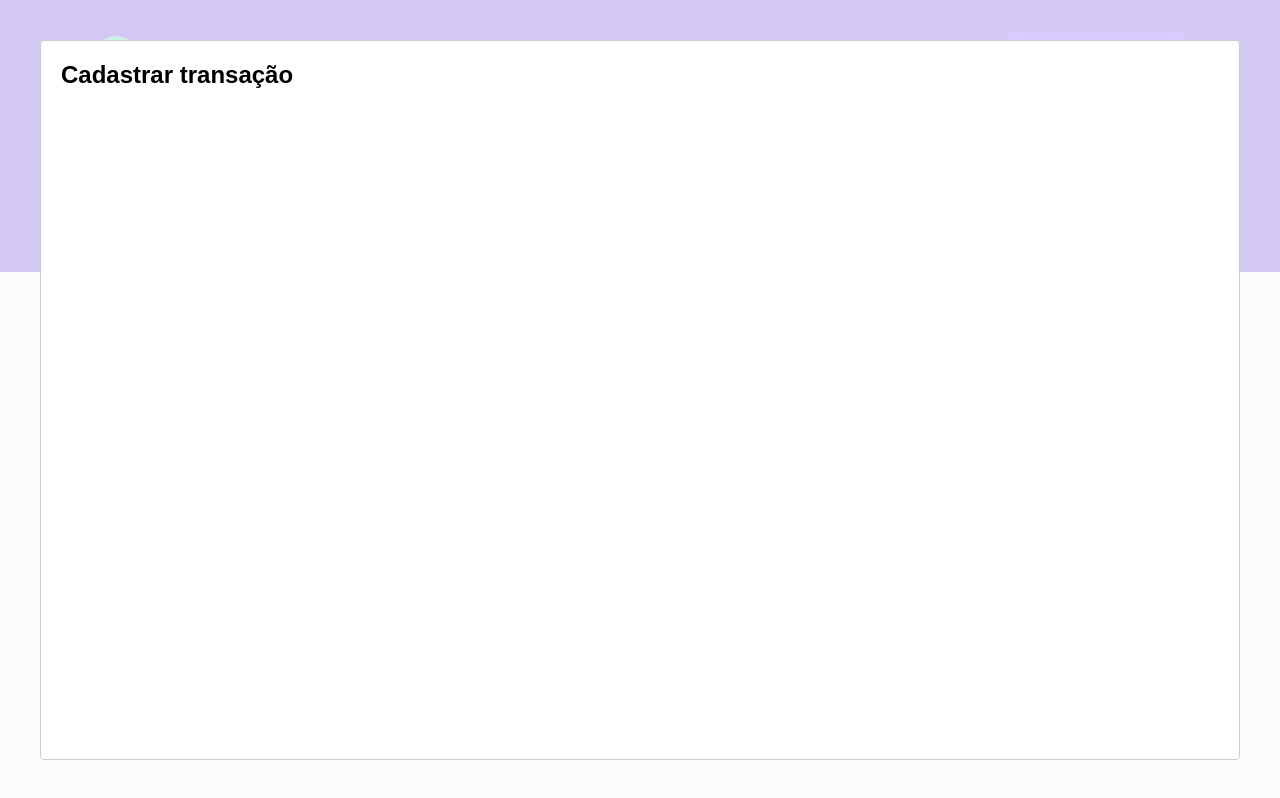
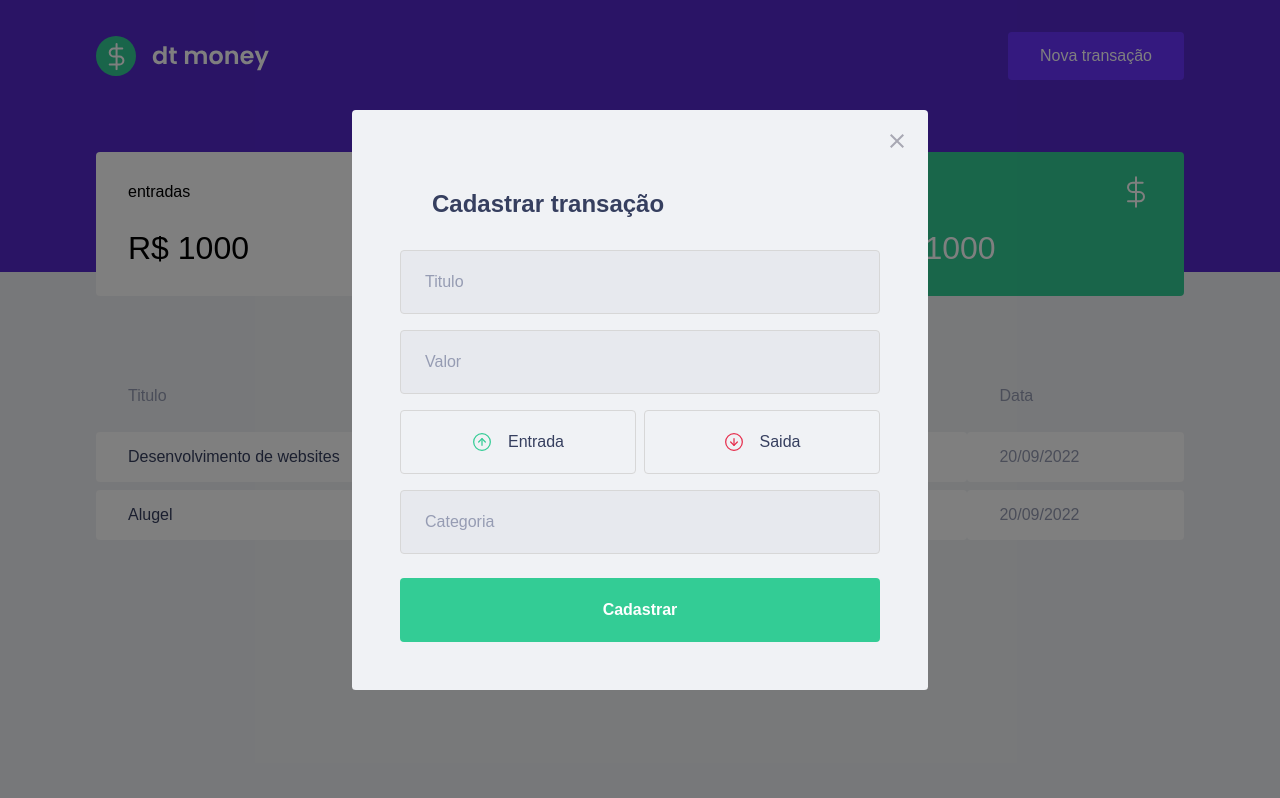
Before and after one commit to raifreire/finance_control, a React (Create React App) app: page / in a window 1280 px wide. Both pictures are taken after a click on the button "Nova transação". Built offline with nearby package versions, Linux system fonts and the light colour scheme; no server answers; a web font is replaced by a local one; what miragejs would draw is missing.

Commit message:
add_styles_newTransactionModal

```diff
--- a/package.json
+++ b/package.json
@@ -5,6 +5,7 @@
   "dependencies": {
     "axios": "^1.0.0",
     "miragejs": "^0.1.45",
+    "polished": "^4.2.2",
     "react": "^18.2.0",
     "react-dom": "^18.2.0",
     "react-modal": "^3.15.1",
--- a/src/App.tsx
+++ b/src/App.tsx
@@ -1,12 +1,27 @@
 import { Dashboard } from "./components/Dashboard";
 import { Header } from "./components/Header";
+import Modal from 'react-modal';
 import { GlobalStyle } from "./styles/global";
+import { useState } from "react";
+import { NewTransactionModal } from "./components/NewTransactionModal";
+
+Modal.setAppElement('#root')
 
 export function App() {
+  const [isNewTransactionModalOpen, setIsNewTransactionModalOpen] = useState(false);
+
+  function handleOpenTransactionModal() {
+    setIsNewTransactionModalOpen(true);
+  }
+  function handleCloseTransactionModal() {
+    setIsNewTransactionModalOpen(false);
+  }
+
   return (
     <>
-      <Header />
+      <Header handleOpenTransactionModal={handleOpenTransactionModal} />
       <Dashboard />
+      <NewTransactionModal isOpen={isNewTransactionModalOpen} onRequestClose={handleCloseTransactionModal} />
       <GlobalStyle />
     </>
   );
--- a/src/components/Header/index.tsx
+++ b/src/components/Header/index.tsx
@@ -1,19 +1,12 @@
 import { Container, Content } from './style'
 import logoImg from '../../assets/logo.svg'
-import { useState } from 'react'
-import Modal from 'react-modal'
 
 
-export function Header() {
+interface HeaderProps {
+    handleOpenTransactionModal: () => void;
+}
 
-    const [isNewTransactionModalOpen, setIsNewTransactionModalOpen] = useState(false);
-
-    function handleOpenTransactionModal() {
-        setIsNewTransactionModalOpen(true);
-    }
-    function handleCloseTransactionModal() {
-        setIsNewTransactionModalOpen(false);
-    }
+export function Header({ handleOpenTransactionModal }: HeaderProps) {
 
     return (
 
@@ -21,10 +14,6 @@
             <Content>
                 <img src={logoImg} alt="finance control" />
                 <button type='button' onClick={handleOpenTransactionModal}>Nova transação</button>
-
-                <Modal isOpen={isNewTransactionModalOpen} onRequestClose={handleCloseTransactionModal}>
-                    <h2>Cadastrar transação</h2>
-                </Modal>
             </Content>
 
         </Container>
--- /dev/null
+++ b/src/components/NewTransactionModal/index.tsx
@@ -0,0 +1,56 @@
+import Modal from 'react-modal';
+import { Container, TransactionTypeContainer } from './style';
+
+import closeImg from '../../assets/close.svg'
+import incomeImg from '../../assets/income.svg'
+import outcomeImg from '../../assets/outcome.svg'
+
+interface NewTransactionModalProps {
+    isOpen: boolean;
+    onRequestClose: () => void;
+}
+
+export function NewTransactionModal({ isOpen, onRequestClose }: NewTransactionModalProps) {
+    return (
+
+        <Modal isOpen={isOpen} onRequestClose={onRequestClose}
+            overlayClassName='react-modal-overlay'
+            className='react-modal-content'
+        >
+
+            <button type='button'
+                onClick={onRequestClose}
+                className='react-modal-close'>
+
+                <img src={closeImg} alt="close modal" />
+            </button>
+
+            <Container>
+
+                <h2>Cadastrar transação</h2>
+
+                <input placeholder='Titulo' />
+
+                <input type='number' placeholder='Valor' />
+
+                <TransactionTypeContainer>
+                    <button type='button'>
+                        <img src={incomeImg} alt="entrada" />
+                        <span>Entrada</span>
+                    </button>
+
+                    <button type='button'>
+                        <img src={outcomeImg} alt="saida" />
+                        <span>Saida</span>
+                    </button>
+
+                </TransactionTypeContainer>
+
+                <input placeholder='Categoria' />
+
+                <button type='submit'>Cadastrar</button>
+
+            </Container>
+        </Modal>
+    )
+}
--- /dev/null
+++ b/src/components/NewTransactionModal/style.ts
@@ -0,0 +1,85 @@
+import styled from "styled-components";
+import { darken } from "polished";
+
+export const Container = styled.form`
+    h2{
+        color: var(--text-title);
+        font-size: 1.5rem;
+        margin: 2rem;
+    }
+
+    input{
+        width: 100%;
+        padding: 0 1.5rem;
+        height: 4rem;
+        border-radius: 0.25rem;
+
+        background: #E7E9EE;
+        border: 1px solid #D7D7D7;
+
+        font-size: 1rem;
+        font-weight: 400;
+
+        &::placeholder{
+            color: var(--text-body);
+        }
+
+        & + input{
+            margin-top: 1rem;
+        }
+    }
+    button[type="submit"] {
+        width: 100%;
+        padding: 0 1.5rem;
+        height: 4rem;
+        background: var(--green);
+        color: #FFF;
+        border-radius: 0.25rem;
+        border: 0;
+        font-size: 1rem;
+        font-weight: 600;
+        margin-top: 1.5rem;
+
+        transition: filter 0.2s;
+
+        &:hover{
+            filter: brightness(0.9);
+        }
+   }
+
+`;
+
+export const TransactionTypeContainer = styled.div`
+    margin: 1rem 0;
+    display: grid;
+    grid-template-columns: 1fr 1fr;
+    gap: 0.5rem;
+
+    button{
+        height: 4rem;
+        border: 1px solid #d7d7d7;
+        border-radius: 0.25rem;
+
+        background: transparent;
+        display: flex;
+        align-items: center;
+        justify-content: center;
+
+        transition: border-color 0.2s;
+
+        &:hover{
+            border-color: ${darken(0.1, '#d7d7d7')};
+        }
+
+        img{
+            width: 20px;
+            height: 20px;
+        }
+        span{
+            display: inline-block;
+            margin-left: 1rem;
+            font-size: 1rem;
+            color: var(--text-title);
+        }
+    }
+`
--- a/src/styles/global.ts
+++ b/src/styles/global.ts
@@ -55,4 +55,38 @@
         opacity: 0.6;
         cursor: not-allowed;
     }
-`
+
+    .react-modal-overlay{
+        position: fixed;
+        top: 0;
+        bottom: 0;
+        right: 0;
+        left: 0;
+
+        display: flex;
+        align-items: center;
+        justify-content: center;
+
+        background:rgba(0,0,0,0.5);
+    }
+    .react-modal-content{
+        width: 100%;
+        max-width: 576px;
+        background: var(--background);
+        padding: 3rem;
+        position: relative;
+        border-radius: 0.24rem;
+    }
+    .react-modal-close{
+        position: absolute;
+        right: 1.5rem;
+        top: 1.5rem;
+        border: 0;
+        background: transparent;
+
+        &:hover{
+            transition: filter 0.2s;
+            filter: brightness(0.8);
+        }
+    }
+`;
```
Also changed, not shown: 1 other file (tests, documents, lock files or other folders).
